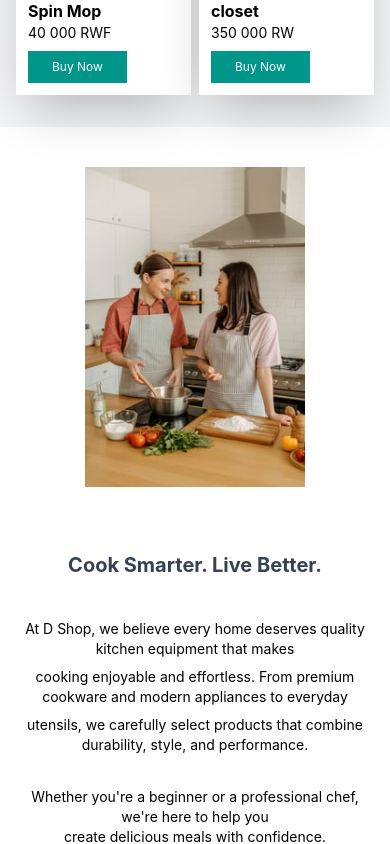
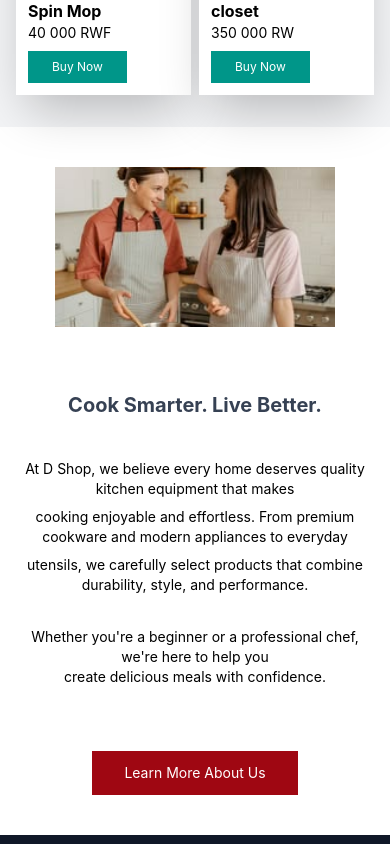
Before and after one commit to 1bruno5/denyse-shop, a Vue app: page / in a window 390 px wide. Shown: the part 4560-5404 px from the top of the page. Built offline with nearby package versions, Linux system fonts and the light colour scheme.

Commit message:
making about image wide

```diff
--- a/src/views/home.vue
+++ b/src/views/home.vue
@@ -204,10 +204,10 @@
   </div>
 </div>
 
-<div class="bg-white mb-20 px-4 sm:px-8 lg:px-16 pt-10 sm:pt-16 lg:pt-20">
+<div class="bg-white mb-10 px-4 sm:px-8 lg:px-16 pt-10 sm:pt-16 lg:pt-16">
 <div class="flex flex-col lg:flex-row gap-16 lg:gap-16 ">
     <img src="../assets/photos/about.jpg" alt="about image"
-  class="  w-full max-w-[220px] sm:max-w-[280px] lg:max-w-[340px] h-80 lg:h-110   lg: -none mx-auto lg:mx-0 object-cover"
+  class="  w-full max-w-[280px] sm:max-w-[280px] lg:max-w-[340px]    lg: -none mx-auto lg:mx-0 object-cover h-[160px] sm:h-[200px] lg:h-[460px]"
   >
 <div class="">
     <h3 class=" text-xl md:text-2xl lg:text-3xl font-bold text-gray-700 text-center md:text-left">Cook Smarter. Live Better.</h3>
```
